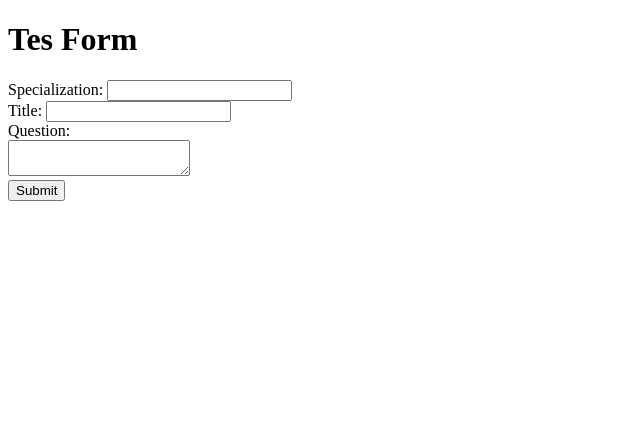
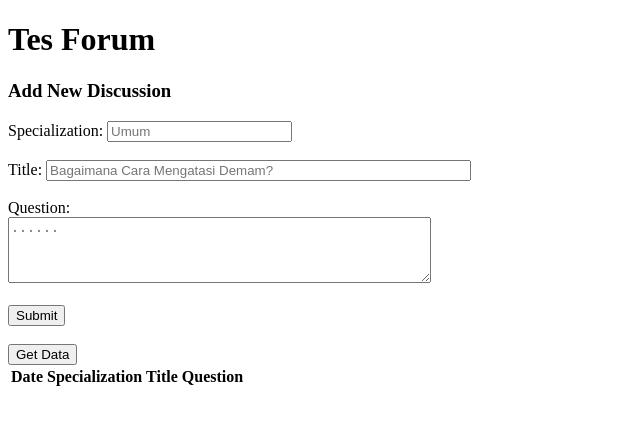
Before and after one commit to C009-PBP/PTS-PBP, a Django app: page /tanya_dokter/add_question/ in a window 1280 px wide. Shown: the top 425 px of the page, without its empty margins (0-640 px from the left). Run offline with Django 4.2, Linux system fonts and the light colour scheme; the visitor is signed in with stand-in values (Sample User, id 1); lists and menus that the app fills with data are empty; some libraries are stand-ins or nearby versions.

Commit message:
bismillah

```diff
--- a/static/css/style.css
+++ b/static/css/style.css
@@ -0,0 +1,26 @@
+#logo_home{
+    /* HealthBud */
+
+    width: 129px;
+    height: 33px;
+
+    font-family: 'Manrope';
+    font-style: normal;
+    font-weight: 700;
+    font-size: 24px;
+    line-height: 33px;
+    /* identical to box height */
+
+    letter-spacing: 0.03em;
+
+    /* Black */
+
+    color: #f70000;
+
+
+    /* Inside auto layout */
+
+    flex: none;
+    order: 0;
+    flex-grow: 0;
+}
--- a/tanya_dokter/forms.py
+++ b/tanya_dokter/forms.py
@@ -6,4 +6,4 @@ from .models import Forum
 class ForumForm(forms.ModelForm):
     class Meta:
         model = Forum
-        fields = ('specialization', 'title', 'question_text')
+        fields = ('specialization', 'title', 'question')
--- a/tanya_dokter/models.py
+++ b/tanya_dokter/models.py
@@ -5,14 +5,14 @@ from authentication.models import User
 # from django.http.response import HttpResponseRedirect
 # from django.utils.timezone import now
 
-from authentication.models import User
+
 # Create your models here.
 class Forum(models.Model):
     user = models.ForeignKey(User, on_delete=models.CASCADE)
     date = models.DateField(null=False, blank=False, auto_now_add=True)
     specialization = models.CharField(max_length=100)
     title = models.CharField(max_length=255)
-    question_text = models.TextField(blank=True, null=True)
+    question = models.TextField()
 
     def __str__(self):
         return str(self.title)
--- /dev/null
+++ b/tanya_dokter/templates/tanya_dokter/add_forum.html
@@ -0,0 +1,151 @@
+{% extends 'base.html' %}
+
+{% block meta %}
+<script
+        src="https://code.jquery.com/jquery-3.5.0.min.js"
+        integrity="sha256-xNzN2a4ltkB44Mc/Jz3pT4iU1cmeR0FkXs4pru/JxaQ="
+        crossorigin="anonymous"></script>
+<script src="https://cdn.jsdelivr.net/npm/popper.js@1.16.0/dist/umd/popper.min.js"
+        integrity="sha384-Q6E9RHvbIyZFJoft+2mJbHaEWldlvI9IOYy5n3zV9zzTtmI3UksdQRVvoxMfooAo"
+        crossorigin="anonymous"></script>
+<script src="https://stackpath.bootstrapcdn.com/bootstrap/4.4.1/js/bootstrap.min.js"
+        integrity="sha384-wfSDF2E50Y2D1uUdj0O3uMBJnjuUD4Ih7YwaYd1iqfktj0Uod8GCExl3Og8ifwB6"
+        crossorigin="anonymous"></script>
+
+<script>
+        var counter = 0;
+        function createTableAjax(){
+                // clear table
+                var tempCount = counter;
+
+                $.get("http://localhost:8000/tanya_dokter/json/", function(data) {
+
+                // fill table
+                for(var i = counter; i < data.length; i++){
+                var tr = document.createElement("tr");
+                // var tdUser = document.createElement("td");
+                // tdUser.append(data[i].fields.user);
+                var tdDate = document.createElement("td");
+                tdDate.append(data[i].fields.date);
+                var tdSpecialization = document.createElement("td");
+                tdSpecialization.append(data[i].fields.specialization);
+                var tdTitle = document.createElement("td");
+                tdTitle.append(data[i].fields.title);
+                var tdQuestion = document.createElement("td");
+                tdQuestion.append(data[i].fields.question);
+
+
+                // tr.append(tdUser);
+                tr.append(tdDate);
+                tr.append(tdSpecialization);
+                tr.append(tdTitle);
+                tr.append(tdQuestion);
+
+                $(".table").append(tr);
+                tempCount+=1;
+                }
+                counter = tempCount;
+                });
+        }
+
+        $(document).ready(function(){
+                $("#getData").click(function(){
+
+                createTableAjax();
+
+                });
+        });
+
+        $(document).on('submit', '#form_add_task', function(e) {
+                e.preventDefault();
+                $.ajax({
+                type:"POST",
+                url:"{% url 'tanya_dokter:add_question_ajax' %}",
+                data:{
+                        title:$('#title-input').val(),
+                        specialization:$('#spec-input').val(),
+                        question:$('textarea').val(),
+                        csrfmiddlewaretoken:'{{ csrf_token }}',
+                        action: 'post',
+                },
+                dataType: 'json',
+                success: successFunction,
+                });
+
+        });
+
+
+        function successFunction(msg) {
+                if (msg.message === 'success') {
+                    alert('Success!');
+                    form.reset()
+                }
+            }
+
+        </script>
+
+{% endblock meta %}
+
+{% block content %}
+<h1>Tes Forum</h1>
+<h3 id="form-title">Add New Discussion</h3>
+
+<div class="container pt-4">
+<form method="POST" id="add_forum" action="">
+        {% csrf_token %}
+        <div class="form-group">
+                <label for="specialization" class="col-form-label">Specialization:</label>
+                <input id="spec-input" class="form-control" type="text" name="specialization" placeholder="Umum" required>
+        </div>
+        <br>
+        <div class="form-group">
+                <label for="title" class="col-form-label">Title:</label>
+                <input id="title-input" class="form-control" type="text" name="title" size="50" placeholder="Bagaimana Cara Mengatasi Demam?" required>
+        </div>
+        <br>
+        <div class="form-group">
+                <label for="question" class="col-form-label">Question:</label><br>
+                <textarea id="question" class="form-control" type="text" name="question" rows="4" cols="50" placeholder="......" required></textarea>
+                {% comment %} <textarea id="que-input" class="form-control" placeholder="question" required></textarea> {% endcomment %}
+        </div>
+        <br>
+        <button type="submit" class="btn btn-primary group" id="form_add_forum">Submit</button>
+
+</form>
+<br>
+</div>
+
+<button id="getData">Get Data</button>
+<br>
+
+<table class="table">
+        <tr>
+            <!-- <th>User</th> -->
+            <th>Date</th>
+            <th>Specialization</th>
+            <th>Title</th>
+            <th>Question</th>
+        </tr>
+
+    </table>
+
+
+
+{% comment %}
+<button type="button" class="btn btn-primary" data-bs-toggle="modal" data-bs-target="#exampleModal" data-bs-whatever="@mdo">Add Question</button>
+<form action="" method="POST">
+        {% csrf_token %}
+        <div>
+                <label for="title"><span>Title<span class="required">*</span></span></label><br>
+                </div>
+                <input class="form-control" type="text" name="title" required><br>
+                <div class="input-group-append">
+                <label for="message"><span>Message<span class="required">*</span></span></label><br>
+                </div>
+                <textarea class="form-control" type="text" name="message" rows="10" cols="30" maxlength="1000000" required></textarea>
+                <div class="d-flex justify-content-center mt-3 login_container">
+                <input type="submit" class="btn discbtn" value="Add New Discussion">
+        </div>
+</form> {% endcomment %}
+
+{% endblock content %}
--- a/tanya_dokter/templates/tanya_dokter/form.html
+++ b/tanya_dokter/templates/tanya_dokter/form.html
@@ -1,8 +1,7 @@
 {% extends 'base.html' %}
 
 {% block meta %}
-<script
-        src="https://code.jquery.com/jquery-3.5.0.min.js"
+<script src="https://code.jquery.com/jquery-3.5.0.min.js"
         integrity="sha256-xNzN2a4ltkB44Mc/Jz3pT4iU1cmeR0FkXs4pru/JxaQ="
         crossorigin="anonymous"></script>
 <script src="https://cdn.jsdelivr.net/npm/popper.js@1.16.0/dist/umd/popper.min.js"
@@ -11,50 +10,64 @@
 <script src="https://stackpath.bootstrapcdn.com/bootstrap/4.4.1/js/bootstrap.min.js"
         integrity="sha384-wfSDF2E50Y2D1uUdj0O3uMBJnjuUD4Ih7YwaYd1iqfktj0Uod8GCExl3Og8ifwB6"
         crossorigin="anonymous"></script>
+<script src="https://ajax.googleapis.com/ajax/libs/jquery/3.6.0/jquery.min.js"></script>
+<link href="https://cdn.jsdelivr.net/npm/bootstrap@5.2.2/dist/css/bootstrap.min.css" rel="stylesheet" integrity="sha384-Zenh87qX5JnK2Jl0vWa8Ck2rdkQ2Bzep5IDxbcnCeuOxjzrPF/et3URy9Bv1WTRi" crossorigin="anonymous">
+<script src="https://cdn.jsdelivr.net/npm/bootstrap@5.2.2/dist/js/bootstrap.bundle.min.js" integrity="sha384-OERcA2EqjJCMA+/3y+gxIOqMEjwtxJY7qPCqsdltbNJuaOe923+mo//f6V8Qbsw3" crossorigin="anonymous"></script>
 
 <script>
-        const form = document.getElementById('form');
-        form.addEventListener("submit", submitHandler);
-
-        function submitHandler(e) {
+        $(document).on('submit', '#form_add_task', function(e) {
                 e.preventDefault();
                 $.ajax({
-                type        : 'POST', // define the type of HTTP verb we want to use (POST for our form)
-                url         : '{% url 'tanya_dokter:add_question_ajax' %}', // the url where we want to POST
-                data        : $('#form').serialize(), // our form data
-                dataType    : 'json', // what type of data do we expect back from the server
-                success     : successFunction
+                type:"POST",
+                url:"{% url 'tanya_dokter:add_question_ajax' %}",
+                data:{
+                        title:$('#title-input').val(),
+                        specialization:$('#spec-input').val(),
+                        question:$('textarea').val(),
+                        csrfmiddlewaretoken:'{{ csrf_token }}',
+                        action: 'post',
+                },
+                dataType: 'json',
+                success: successFunction,
                 });
-        }
+
+        });
+
 
         function successFunction(msg) {
                 if (msg.message === 'success') {
-                alert('Success!');
-                form.reset()
+                    alert('Success!');
+                    form.reset()
                 }
-        }
-</script>
+            }
+
+        </script>
 {% endblock meta %}
 
 {% block content %}
 <h1>Tes Form</h1>
 <div class="container pt-4">
 
-        <form method="POST" id="form">
+        <form method="POST" id="add_forum" action="">
                 {% csrf_token %}
-                <div class="mb-3">
+                <div class="form-group">
                         <label for="specialization" class="col-form-label">Specialization:</label>
-                        <input type="text" class="form-control" id="specialization">
+                        <input id="spec-input" class="form-control" type="text" name="specialization" placeholder="Umum" required>
                 </div>
-                <div class="mb-3">
+                <br>
+                <div class="form-group">
                         <label for="title" class="col-form-label">Title:</label>
-                        <input type="text" class="form-control" id="title">
+                        <input id="title-input" class="form-control" type="text" name="title" size="50" placeholder="Bagaimana Cara Mengatasi Demam?" required>
                 </div>
-                <div class="mb-3">
-                        <label for="question_text" class="col-form-label">Question:</label><br>
-                        <textarea class="form-control" id="question_text"></textarea>
+                <br>
+                <div class="form-group">
+                        <label for="question" class="col-form-label">Question:</label><br>
+                        <textarea id="question" class="form-control" type="text" name="question" rows="4" cols="50" placeholder="......" required></textarea>
+                        {% comment %} <textarea id="que-input" class="form-control" placeholder="question" required></textarea> {% endcomment %}
                 </div>
-                <button type="submit" class="btn btn-primary">Submit</button>
+                <br>
+                <button type="submit" class="btn btn-primary group" id="form_add_forum">Submit</button>
+
         </form>
 </div>
 
--- a/tanya_dokter/templates/tanya_dokter/landing.html
+++ b/tanya_dokter/templates/tanya_dokter/landing.html
@@ -6,8 +6,7 @@
 
 {% block content %}
 <h1>Tes</h1>
-
-<h5>Sesi terakhir login: {{ last_login }}</h5>
+<h1>Halo, {{user.get_username}}</h1>
 
 <button><a href="{% url 'tanya_dokter:show_forum' %}">Forum button</a></button><br/><br/>
 
--- a/tanya_dokter/urls.py
+++ b/tanya_dokter/urls.py
@@ -5,7 +5,11 @@ app_name = 'tanya_dokter'
 
 urlpatterns = [
     # path('forum/fill', views.create_forum, name='forum'),
-    path('view/', views.show_landing_page, name='landing_page'),
+    path('', views.show_landing_page, name='landing_page'),
     path('show/forum/', views.show_forum, name='show_forum'),
     path('add_question/', views.add_question_ajax, name='add_question_ajax'),
+    path('json/', views.form_ajax, name='form_ajax'),
+    # path('view/', views.ForumView.as_view(), name='forum_view'),
+    # path('create/forum', views.CreateForum.as_view(), name='create_forum'),
+
 ]
--- a/tanya_dokter/views.py
+++ b/tanya_dokter/views.py
@@ -1,17 +1,18 @@
-from django.shortcuts import render, redirect
+from django.shortcuts import render
 # from django.contrib.auth.forms import UserCreationForm
 # from django.contrib import messages
 # from django.contrib.auth import authenticate, login, logout
 from django.contrib.auth.decorators import login_required
 # from django.contrib.auth.forms import UserCreationForm
 
-# import datetime
-from django.http import HttpResponse, JsonResponse
+import datetime
+from django.http import HttpResponse
 # from django.urls import reverse
 
 from django.core import serializers
 
-from tanya_dokter.forms import ForumForm
+# from django.views.generic import ListView, View
+# from tanya_dokter.forms import ForumForm
 from tanya_dokter.models import Forum
 
 
@@ -26,7 +27,8 @@ from tanya_dokter.models import Forum
 # def create_forum(request):
 #     form = ForumForm()
 #     if request.method == 'POST':
-#         form = ForumForm(request.POST)
+#         form = ForumForm(request.
+# )
 
 #         # form.instance.user = request.user
 #         form.instance.date = datetime.datetime.now()
@@ -40,10 +42,40 @@ from tanya_dokter.models import Forum
 #         form = ForumForm()
 #         return render(request, 'create-task.html', {'form': form})
 
-def forum(request):
-    post = Forum.objects.all()
-    response = {'post': post}
-    return render(request, 'tanya_dokter/forum.html', response)
+# class ForumView(ListView):
+#     model = Forum
+#     template_name = 'tanya_dokter/form.html'
+#     context_object_name = 'forum'
+
+
+# class CreateForum(View):
+#     @login_required(login_url='/authentication/login/')
+#     def get(self, request):
+#         specialization1 = request.GET.get('specialization', None)
+#         title1 = request.GET.get('title', None)
+#         question_text1 = request.GET.get('question_text', None)
+
+#         obj = Forum.objects.create(
+#             specialization=specialization1,
+#             title=title1,
+#             question_text=question_text1,
+#             date=datetime.datetime.now(),
+#             # user=request.user,
+#         )
+
+#         forum = {
+#             # 'user': obj.user,
+#             'specialization': obj.specialization,
+#             'title': obj.title,
+#             'question_text': obj.question_text,
+#             'date': obj.date
+#         }
+
+#         data = {
+#             'forum': forum
+#         }
+#         return JsonResponse(data)
+
 
 # @login_required(login_url='/authentication/login/')
 # def show_landing_page(request):
@@ -69,17 +101,16 @@ def forum(request):
 
 @login_required(login_url='/authentication/login/')
 def show_landing_page(request):
-    try:
-        user = request.user
-        data = Forum.objects.filter(user=user)
-        context = {
-            'forum': data,
-            'nama': user.username,
-            'last_login': request.COOKIES['last_login'],
-        }
-        return render(request, "tanya_dokter/landing.html", context)
-    except KeyError:
-        return redirect('authentication:login')
+    # try:
+    user = request.user
+    data = Forum.objects.filter(user=user)
+    context = {
+        'forum': data,
+        'nama': user.username,
+    }
+    return render(request, "tanya_dokter/landing.html", context)
+    # except KeyError:
+    #     return redirect('authentication:login')
 
 
 @login_required(login_url='/authentication/login/')
@@ -96,7 +127,6 @@ def show_forum(request):
     data = Forum.objects.filter(user=user)
     context = {
         'forum': data,
-        # 'last_login': request.COOKIES['last_login'],
     }
     return render(request, "tanya_dokter/forum.html", context)
 
@@ -104,18 +134,38 @@ def show_forum(request):
 # MASI ERROR INI, GAMAU MASUK KE IF
 @login_required(login_url='/authentication/login/')
 def add_question_ajax(request):
-    form_class = ForumForm
-    form = form_class(request.POST)
+    form = Forum.objects.all()
+    if request.method == 'POST':
+        title = request.POST.get('title')
+        question = request.POST.get('question')
+        specialization = request.POST.get('specialization')
 
-    if request.method == 'POST':
+        addedForm = Forum.objects.create(
+            title=title,
+            question=question,
+            specialization=specialization,
+            date=datetime.datetime.now(),
+            user=request.user,
+        )
 
-        if form.is_valid():
-            form.save()
-            return JsonResponse({
-                'message': 'success'
-            })
+        addedForm.save()
+        return render(request, "tanya_dokter/add_forum.html",
+                      {'tanya_dokter': form})
+    return render(request, "tanya_dokter/add_forum.html",
+                  {'tanya_dokter': form})
 
-    return render(request, 'tanya_dokter/form.html', {'tanya_dokter': form})
+    # form_class = ForumForm
+    # form = form_class(request.POST)
+
+    # if request.method == 'POST':
+
+    #     if form.is_valid():
+    #         form.save()
+    #         return JsonResponse({
+    #             'message': 'success'
+    #         })
+
+    # return render(request, 'tanya_dokter/form.html', {'tanya_dokter': form})
     #     # forums = ForumForm.objects.all()
     #     # title = request.POST.get('title')
     #     # question_text = request.POST.get('question_text')
```
Also changed, not shown: tanya_dokter/templates/tanya_dokter/forum.html (+51 -26 lines), tanya_dokter/migrations/0001_initial.py, tanya_dokter/templates/tanya_dokter/css/style.css (added).
